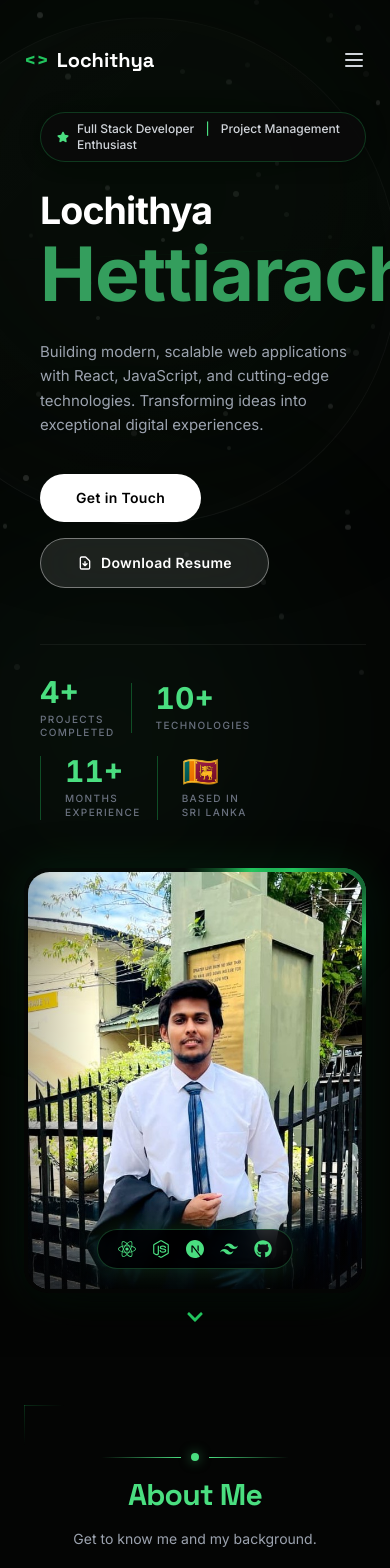
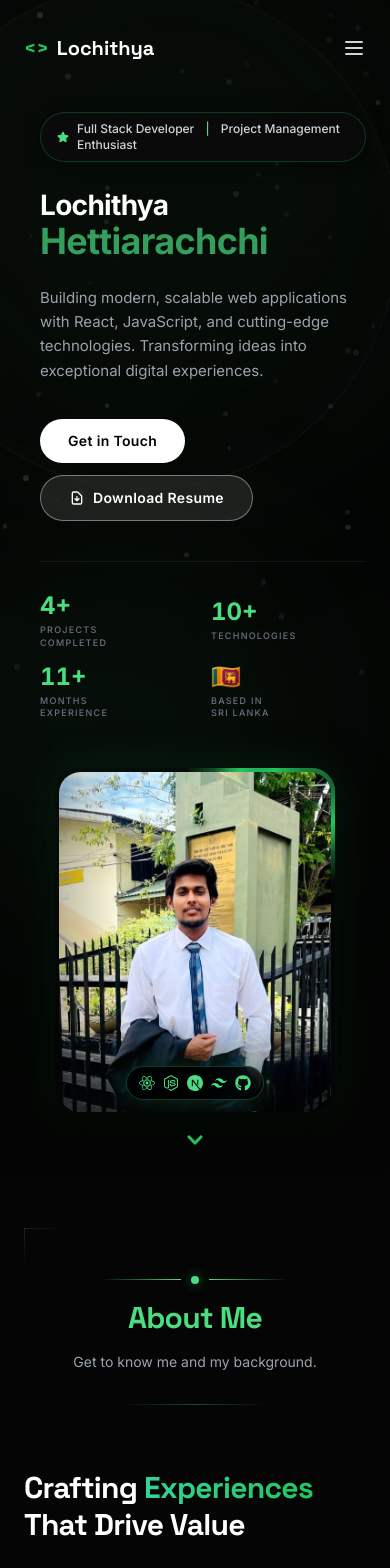
Before and after one commit to Lochithya/Personal-Portfolio, a React (Vite) app: page / in a window 390 px wide. Shown: the top 1568 px of the page. Built offline with nearby package versions, Linux system fonts and the light colour scheme.

Commit message:
updates to the mobile view of the website

```diff
--- a/index.html
+++ b/index.html
@@ -2,6 +2,7 @@
 <html lang="en" class="scroll-smooth dark">
   <head>
     <meta charset="UTF-8" />
+    <meta name="viewport" content="width=device-width, initial-scale=1.0" />
     <link rel="icon" type="image/jpg" href="/favicon.jpg" />
 
     <!-- Important for SEO -->
--- a/src/components/About.jsx
+++ b/src/components/About.jsx
@@ -28,7 +28,7 @@ const About = () => {
               className="flex flex-col justify-start text-left self-start"
             >
               {/* Heading starts at the very top to align horizontally with the right side */}
-              <h2 className="text-4xl md:text-5xl font-heading font-extrabold text-white mb-6 leading-tight tracking-tight">
+              <h2 className="text-3xl sm:text-4xl md:text-5xl font-heading font-extrabold text-white mb-6 leading-tight tracking-tight">
                 Crafting <span className="bg-clip-text text-transparent bg-gradient-to-r from-emerald-400 to-[#22c55e]">Experiences</span>
                 <br />
                 That Drive Value
@@ -51,11 +51,11 @@ const About = () => {
               </div>
 
               {/* Stats at bottom of left section */}
-              <div className="flex flex-wrap gap-x-10 gap-y-6 pt-6 border-t border-gray-800/40">
+              <div className="grid grid-cols-2 sm:flex sm:flex-wrap gap-x-6 sm:gap-x-10 gap-y-6 pt-6 border-t border-gray-800/40">
                 {personalInfo.stats.map((stat, index) => (
-                  <div key={index} className="border-l-[3px] border-[#22c55e] pl-4 text-left">
-                    <h4 className="text-3xl font-extrabold text-white font-heading leading-none mb-1">{stat.value}</h4>
-                    <p className="text-xs text-gray-500 font-medium tracking-wide">{stat.label}</p>
+                  <div key={index} className="border-l-[3px] border-[#22c55e] pl-3 sm:pl-4 text-left">
+                    <h4 className="text-2xl sm:text-3xl font-extrabold text-white font-heading leading-none mb-1">{stat.value}</h4>
+                    <p className="text-[10px] sm:text-xs text-gray-500 font-medium tracking-wide">{stat.label}</p>
                   </div>
                 ))}
               </div>
--- a/src/components/Contact.jsx
+++ b/src/components/Contact.jsx
@@ -108,14 +108,14 @@ const Contact = () => {
           subtitle="Let's connect! I'm always open to discussing new opportunities."
         />
 
-        <div className="mx-auto grid max-w-6xl grid-cols-1 items-start gap-12 lg:grid-cols-2 lg:gap-16">
+        <div className="mx-auto grid max-w-6xl grid-cols-1 items-start gap-8 sm:gap-10 lg:grid-cols-2 lg:gap-16">
           {/* Form — left, glass panel */}
           <motion.div
             initial={{ opacity: 0, x: -24 }}
             whileInView={{ opacity: 1, x: 0 }}
             viewport={{ once: true }}
             transition={{ duration: 0.55 }}
-            className="glass-contact-panel p-7 md:p-9"
+            className="glass-contact-panel p-5 sm:p-7 md:p-9"
           >
             <form ref={formRef} onSubmit={handleSubmit} className="space-y-5">
               <div className="space-y-2">
--- a/src/components/Footer.jsx
+++ b/src/components/Footer.jsx
@@ -7,10 +7,10 @@ const Footer = () => {
   const currentYear = new Date().getFullYear();
 
   return (
-    <footer className="relative border-t border-gray-200 dark:border-[#22c55e]/15 pt-16 pb-8 transition-colors duration-300">
+    <footer className="relative border-t border-gray-200 dark:border-[#22c55e]/15 pt-12 sm:pt-16 pb-8 transition-colors duration-300">
       <div className="pointer-events-none absolute inset-x-0 top-0 h-px bg-gradient-to-r from-transparent via-[#22c55e]/35 to-transparent" aria-hidden />
       <div className="container mx-auto px-6 md:px-12">
-        <div className="grid grid-cols-1 md:grid-cols-2 lg:grid-cols-4 gap-12 mb-12">
+        <div className="grid grid-cols-1 sm:grid-cols-2 lg:grid-cols-4 gap-8 sm:gap-10 lg:gap-12 mb-12">
 
           {/* Brand & Bio */}
           <div className="lg:col-span-1">
--- a/src/components/Hero.jsx
+++ b/src/components/Hero.jsx
@@ -66,11 +66,11 @@ const Hero = () => {
           {/* Title */}
           <motion.h1
             variants={itemVariants}
-            className="relative z-10 text-[2.35rem] sm:text-5xl lg:text-[3.25rem] xl:text-[3.5rem] font-heading font-bold mb-6 text-white leading-[1.12] tracking-tight"
+            className="relative z-10 text-[1.75rem] sm:text-5xl lg:text-[3.25rem] xl:text-[3.5rem] font-heading font-bold mb-6 text-white leading-[1.12] tracking-tight"
           >
-            <span style={{fontFamily:'Inter'}}>Lochithya</span>
+            <span style={{fontFamily:'Inter'}} className="text-[1.75rem] sm:text-5xl lg:text-[3.25rem] xl:text-[3.5rem]">Lochithya</span>
             <br />
-            <span className="text-[#349E5D]" style={{fontFamily:'Inter', fontSize:'75px'}}>Hettiarachchi</span>
+            <span className="text-[#349E5D] text-[2.25rem] sm:text-[3.5rem] lg:text-[4rem] xl:text-[4.5rem]" style={{fontFamily:'Inter'}}>Hettiarachchi</span>
           </motion.h1>
 
           {/* Bio */}
@@ -82,19 +82,19 @@ const Hero = () => {
           </motion.p>
 
           {/* CTA Buttons */}
-          <motion.div variants={itemVariants} className="relative z-10 mb-14 flex flex-wrap items-center gap-4">
+          <motion.div variants={itemVariants} className="relative z-10 mb-10 sm:mb-14 flex flex-wrap items-center gap-3 sm:gap-4">
             <Link
               to="contact"
               smooth={true}
               duration={500}
-              className="inline-flex items-center justify-center px-9 py-3.5 rounded-full bg-white text-black font-semibold text-sm tracking-wide hover:bg-gray-100 hover:shadow-[0_0_28px_rgba(255,255,255,0.25)] hover:scale-[1.02] active:scale-[0.98] transition-all duration-300 cursor-pointer"
+              className="inline-flex items-center justify-center px-7 sm:px-9 py-3 sm:py-3.5 rounded-full bg-white text-black font-semibold text-sm tracking-wide hover:bg-gray-100 hover:shadow-[0_0_28px_rgba(255,255,255,0.25)] hover:scale-[1.02] active:scale-[0.98] transition-all duration-300 cursor-pointer"
             >
               Get in Touch
             </Link>
             <a
               href="/resume/Lochithya_Hettiarachchi_Resume.pdf"
               download="Lochithya_Hettiarachchi_Resume.pdf"
-              className="inline-flex items-center justify-center gap-2 px-9 py-3.5 rounded-full bg-white/10 backdrop-blur-xl border border-white/40 text-white font-semibold text-sm tracking-wide hover:bg-white/20 hover:border-white/50 hover:shadow-[0_8px_32px_0_rgba(255,255,255,0.28)] hover:scale-[1.02] active:scale-[0.98] transition-all duration-300"
+              className="inline-flex items-center justify-center gap-2 px-7 sm:px-9 py-3 sm:py-3.5 rounded-full bg-white/10 backdrop-blur-xl border border-white/40 text-white font-semibold text-sm tracking-wide hover:bg-white/20 hover:border-white/50 hover:shadow-[0_8px_32px_0_rgba(255,255,255,0.28)] hover:scale-[1.02] active:scale-[0.98] transition-all duration-300"
             >
               <svg className="w-4 h-4" fill="none" stroke="currentColor" viewBox="0 0 24 24">
                 <path strokeLinecap="round" strokeLinejoin="round" strokeWidth={2} d="M12 10v6m0 0l-3-3m3 3l3-3m2 8H7a2 2 0 01-2-2V5a2 2 0 012-2h5.586a1 1 0 01.707.293l5.414 5.414a1 1 0 01.293.707V19a2 2 0 01-2 2z" />
@@ -106,17 +106,17 @@ const Hero = () => {
           {/* Stats — Projects & Technologies only */}
           <motion.div
             variants={itemVariants}
-            className="relative z-10 flex flex-wrap items-center gap-4 md:gap-8 border-t border-white/[0.06] pt-8"
+            className="relative z-10 grid grid-cols-2 sm:flex sm:flex-wrap items-center gap-4 sm:gap-6 md:gap-8 border-t border-white/[0.06] pt-8"
           >
             {heroStats.map((stat, index) => (
               <div
                 key={stat.label}
-                className={`${index > 0 ? 'pl-6 md:pl-10 border-l border-[#22c55e]/35' : ''}`}
+                className={`${index > 0 && index % 2 === 0 ? '' : index > 0 ? 'sm:pl-6 md:pl-10 sm:border-l border-[#22c55e]/35' : ''}`}
               >
-                <h3 className="text-3xl md:text-[2rem] font-bold text-[#4ade80] mb-1.5 leading-none tabular-nums">
+                <h3 className="text-2xl sm:text-3xl md:text-[2rem] font-bold text-[#4ade80] mb-1.5 leading-none tabular-nums">
                   {stat.value}
                 </h3>
-                <p className="text-[10px] md:text-[11px] text-gray-500 uppercase tracking-[0.14em] leading-snug font-medium">
+                <p className="text-[9px] sm:text-[10px] md:text-[11px] text-gray-500 uppercase tracking-[0.14em] leading-snug font-medium">
                   {stat.label}
                   {stat.sub && (
                     <>
@@ -138,7 +138,7 @@ const Hero = () => {
           animate={{ opacity: 1, x: 0 }}
           transition={{ duration: 1, delay: 0.3, ease: 'easeOut' }}
         >
-          <div className="relative w-full max-w-[360px] sm:max-w-[420px] lg:max-w-[450px]">
+          <div className="relative w-full max-w-[280px] sm:max-w-[360px] md:max-w-[420px] lg:max-w-[450px]">
             {/* Ambient glow behind portrait */}
             <div
               className="pointer-events-none absolute -inset-4 rounded-[2rem] bg-[#22c55e]/8 blur-3xl opacity-50"
@@ -168,12 +168,12 @@ const Hero = () => {
                 </div>
 
                 {/* Tech icons bar */}
-                <div className="absolute bottom-5 left-1/2 -translate-x-1/2 flex items-center gap-4 px-5 py-2.5 rounded-full border border-[#4ade80]/25 bg-black/70 backdrop-blur-md shadow-[0_0_30px_rgba(74,222,128,0.2)] z-10">
-                  <FaReact className="text-[#4ade80] text-lg hover:scale-125 transition-transform cursor-pointer" />
-                  <FaNodeJs className="text-[#4ade80] text-lg hover:scale-125 transition-transform cursor-pointer" />
-                  <SiNextdotjs className="text-[#4ade80] text-lg hover:scale-125 transition-transform cursor-pointer" />
-                  <SiTailwindcss className="text-[#4ade80] text-lg hover:scale-125 transition-transform cursor-pointer" />
-                  <FaGithub className="text-[#4ade80] text-lg hover:scale-125 transition-transform cursor-pointer" />
+                <div className="absolute bottom-3 sm:bottom-5 left-1/2 -translate-x-1/2 flex items-center gap-2 sm:gap-4 px-3 sm:px-5 py-2 sm:py-2.5 rounded-full border border-[#4ade80]/25 bg-black/70 backdrop-blur-md shadow-[0_0_30px_rgba(74,222,128,0.2)] z-10">
+                  <FaReact className="text-[#4ade80] text-base sm:text-lg hover:scale-125 transition-transform cursor-pointer" />
+                  <FaNodeJs className="text-[#4ade80] text-base sm:text-lg hover:scale-125 transition-transform cursor-pointer" />
+                  <SiNextdotjs className="text-[#4ade80] text-base sm:text-lg hover:scale-125 transition-transform cursor-pointer" />
+                  <SiTailwindcss className="text-[#4ade80] text-base sm:text-lg hover:scale-125 transition-transform cursor-pointer" />
+                  <FaGithub className="text-[#4ade80] text-base sm:text-lg hover:scale-125 transition-transform cursor-pointer" />
                 </div>
               </div>
             </div>
--- a/src/components/Navbar.jsx
+++ b/src/components/Navbar.jsx
@@ -96,7 +96,7 @@ const Navbar = () => {
         className="absolute inset-0 -z-10 bg-white/10 dark:bg-black/20 backdrop-blur-xl border-b border-white/20 dark:border-white/10 shadow-[0_8px_32px_0_rgba(0,0,0,0.1)]"
       />
       <div className="container mx-auto px-6 md:px-12 relative">
-        <div className="flex items-center justify-between h-20 md:h-14">
+        <div className="flex items-center justify-between h-14">
 
           {/* Left: Logo */}
           <div className="flex-shrink-0">
@@ -148,7 +148,7 @@ const Navbar = () => {
         </div>
 
         {/* Mobile Menu Controls */}
-        <div className="md:hidden flex items-center gap-3 flex-shrink-0">
+        <div className="lg:hidden flex items-center gap-3 flex-shrink-0">
           <button
             className="text-gray-700 dark:text-gray-300 hover:text-gray-900 dark:hover:text-white focus:outline-none"
             onClick={() => setIsOpen(!isOpen)}
--- a/src/index.css
+++ b/src/index.css
@@ -5,6 +5,11 @@
 @layer base {
   body {
     @apply bg-light-bg text-gray-800 dark:bg-[#030303] dark:text-gray-200 antialiased font-sans overflow-x-hidden transition-colors duration-300;
+  }
+
+  /* Sections let their inner containers handle horizontal padding */
+  section {
+    @apply relative;
   }
 }
 
```
Also changed, not shown: src/components/Articles.jsx (+52 -1 lines), src/components/Education.jsx (+5 -5 lines), src/components/Projects.jsx (+52 -1 lines).
